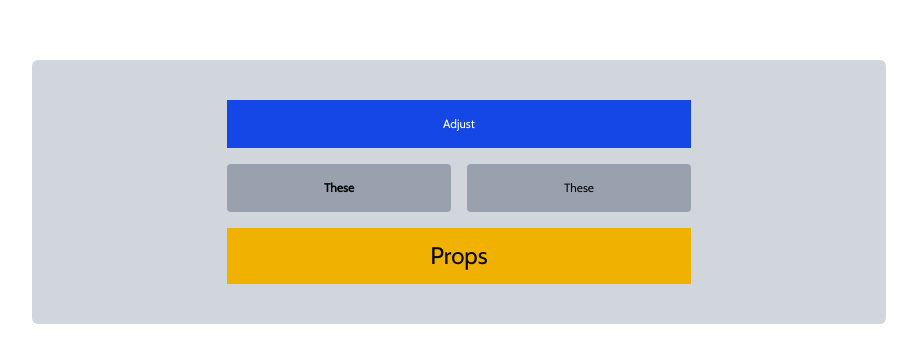
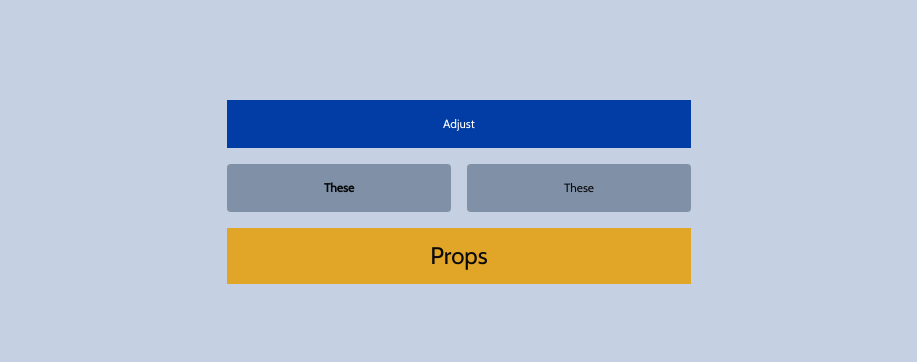
Before and after one commit to acm-ucr/agsm-website, a Next.js app: page / in a window 1280 px wide. Shown: the part 208-570 px from the top of the page, without its empty margins (181-1098 px from the left). Built offline with nearby package versions, Linux system fonts and the light colour scheme.

Commit message:
changed colors to agsm and made whole background gray

```diff
--- a/src/app/page.tsx
+++ b/src/app/page.tsx
@@ -2,7 +2,7 @@ import Example from "@/components/Example";
 
 const Home = () => {
   return (
-    <div className="flex h-screen w-screen items-center justify-center">
+    <div className="bg-agsm-blue-100 flex h-screen w-screen items-center justify-center">
       <Example text1="Adjust" text2="These" text3="Props" />
     </div>
   );
--- a/src/components/Example.tsx
+++ b/src/components/Example.tsx
@@ -1,18 +1,18 @@
 const Example = (props: { text1: string; text2: string; text3: string }) => {
   return (
-    <div className="flex w-2/3 flex-col items-center gap-4 rounded-sm bg-gray-300 p-10">
-      <div className="w-3/5 bg-blue-700 p-4 text-center text-xs text-white">
+    <div className="flex w-2/3 flex-col items-center gap-4 p-10">
+      <div className="bg-agsm-blue-200 w-3/5 p-4 text-center text-xs text-white">
         {props.text1}
       </div>
       <div className="flex w-3/5 flex-row gap-4 text-xs">
-        <div className="w-full rounded bg-gray-400 p-4 text-center font-bold">
+        <div className="bg-agsm-blue-300 w-full rounded p-4 text-center font-bold">
           {props.text2}
         </div>
-        <div className="w-full rounded bg-gray-400 p-4 text-center">
+        <div className="bg-agsm-blue-300 w-full rounded p-4 text-center">
           {props.text2}
         </div>
       </div>
-      <div className="w-3/5 bg-yellow-500 p-3 text-center text-2xl">
+      <div className="bg-agsm-yellow-200 w-3/5 p-3 text-center text-2xl">
         {props.text3}
       </div>
     </div>
```
